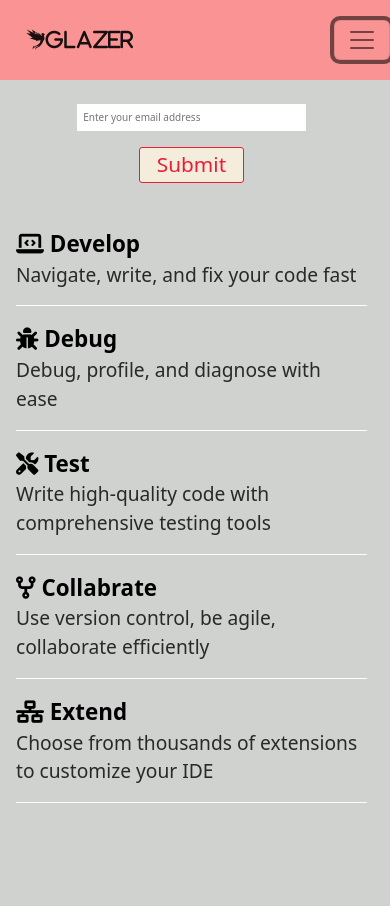
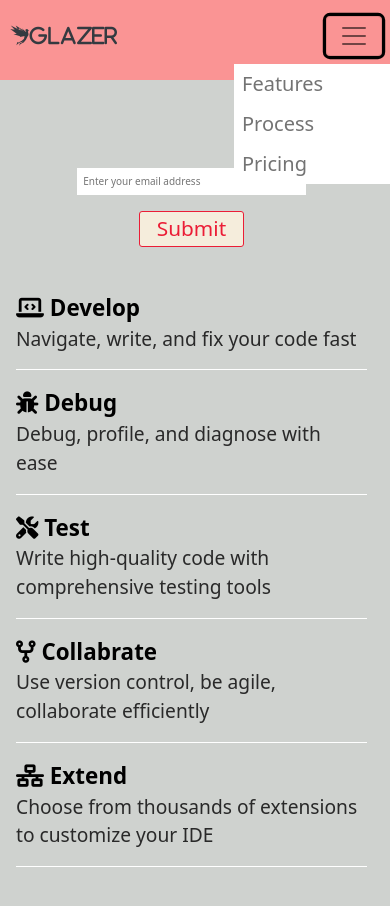
Before and after one commit to NJneeraj/Product_Landing, a plain HTML site: page index.html in a window 390 px wide. Both pictures are taken after a click on the button "Toggle navigation". Shown: the top 906 px of the page. Drawn offline with nearby package versions, Linux system fonts and the light colour scheme; grey boxes are pictures that could not be loaded.

Commit message:
files_changed

```diff
--- a/index.html
+++ b/index.html
@@ -6,8 +6,8 @@
     <meta http-equiv="X-UA-Compatible" content="IE=edge">
     <meta name="viewport" content="width=device-width, initial-scale=1.0">
     <title>Product landing page</title>
-    <link href="https://cdn.jsdelivr.net/npm/bootstrap@5.2.3/dist/css/bootstrap.min.css" rel="stylesheet"
-        integrity="sha384-rbsA2VBKQhggwzxH7pPCaAqO46MgnOM80zW1RWuH61DGLwZJEdK2Kadq2F9CUG65" crossorigin="anonymous">
+    <link rel="stylesheet" href="https://stackpath.bootstrapcdn.com/bootstrap/5.0.0-alpha1/css/bootstrap.min.css"
+        integrity="sha384-r4NyP46KrjDleawBgD5tp8Y7UzmLA05oM1iAEQ17CSuDqnUK2+k9luXQOfXJCJ4I" crossorigin="anonymous">
     <link rel="stylesheet" href="styles.css">
     <link rel="stylesheet" href="https://cdnjs.cloudflare.com/ajax/libs/font-awesome/6.2.1/css/all.min.css"
         integrity="sha512-MV7K8+y+gLIBoVD59lQIYicR65iaqukzvf/nwasF0nqhPay5w/9lJmVM2hMDcnK1OnMGCdVK+iQrJ7lzPJQd1w=="
@@ -16,17 +16,19 @@
 </head>
 
 <body>
-    <nav class="navbar navbar-expand-lg" id="header">
-        <a class="navbar-brand w-75 h3-md ms-md-3" href="#"><i class="fa-brands fa-studiovinari">Glazer</i></a>
-        <button class="navbar-toggler" type="button" data-toggle="collapse" data-target="#navbarNavAltMarkup"
-            aria-controls="navbarNavAltMarkup" aria-expanded="false" aria-label="Toggle navigation">
-            <span class="navbar-toggler-icon"></span>
+    <nav class="navbar navbar-expand-lg navbar-light" id="header">
+        <a class="navbar-brand w-75 h3-md ms-md-3 text-dark" href="#"><i
+                class="fa-brands fa-studiovinari">Glazer</i></a>
+        <button class="navbar-toggler m-2" id="toggle-button" type="button" data-toggle="collapse"
+            data-target="#navbarNavAltMarkup" aria-controls="navbarNavAltMarkup" aria-expanded="false"
+            aria-label="Toggle navigation">
+            <span class="navbar-toggler-icon text-dark"></span>
         </button>
         <div class="collapse navbar-collapse" id="navbarNavAltMarkup">
             <div class="navbar-nav h5">
-                <a class="nav-item nav-link" href="#features">Features<span class="sr-only">(current)</span></a>
-                <a class="nav-item nav-link" href="#how_it_works">Process</a>
-                <a class="nav-item nav-link" href="#pricing">Pricing</a>
+                <a class="nav-item nav-link px-2" href="#features">Features<span class="sr-only">(current)</span></a>
+                <a class="nav-item nav-link px-2" href="#how_it_works">Process</a>
+                <a class="nav-item nav-link px-2" href="#pricing">Pricing</a>
             </div>
         </div>
     </nav>
@@ -100,9 +102,11 @@
         </div>
         <p>This is a fake page</p>
     </footer>
-
-    <script src="https://cdn.jsdelivr.net/npm/bootstrap@5.2.3/dist/js/bootstrap.bundle.min.js"
-        integrity="sha384-kenU1KFdBIe4zVF0s0G1M5b4hcpxyD9F7jL+jjXkk+Q2h455rYXK/7HAuoJl+0I4"
+    <script src="https://cdn.jsdelivr.net/npm/popper.js@1.16.0/dist/umd/popper.min.js"
+        integrity="sha384-Q6E9RHvbIyZFJoft+2mJbHaEWldlvI9IOYy5n3zV9zzTtmI3UksdQRVvoxMfooAo"
+        crossorigin="anonymous"></script>
+    <script src="https://stackpath.bootstrapcdn.com/bootstrap/5.0.0-alpha1/js/bootstrap.min.js"
+        integrity="sha384-oesi62hOLfzrys4LxRF63OJCXdXDipiYWBnvTl9Y9/TRlw5xlKIEHpNyvvDShgf/"
         crossorigin="anonymous"></script>
 </body>
 
--- a/styles.css
+++ b/styles.css
@@ -13,14 +13,6 @@ body {
   justify-content: flex-end;
   height: 5rem;
   align-items: center;
-}
-
-#nav-bar {
-  display: flex;
-  width: 30%;
-  justify-content: space-evenly;
-  align-items: center;
-  font-size: 1.5rem;
 }
 
 .nav-link {
@@ -110,6 +102,12 @@ input {
   display: flex;
   justify-content: space-around;
 }
+.navbar-collapse {
+  margin-left: 60%;
+}
+#toggle-button {
+  color: black;
+}
 
 #panel div {
   width: 30%;
@@ -181,6 +179,9 @@ input {
     height: 100%;
     flex-direction: column;
   }
+  #navbarNavAltMarkup {
+    background-color: white;
+  }
   #panel div {
     width: 90%;
     align-self: center;
@@ -202,6 +203,7 @@ input {
   }
   form {
     width: 90%;
+    margin-top: 80px;
   }
   #footer {
     padding-top: 5px;
```
